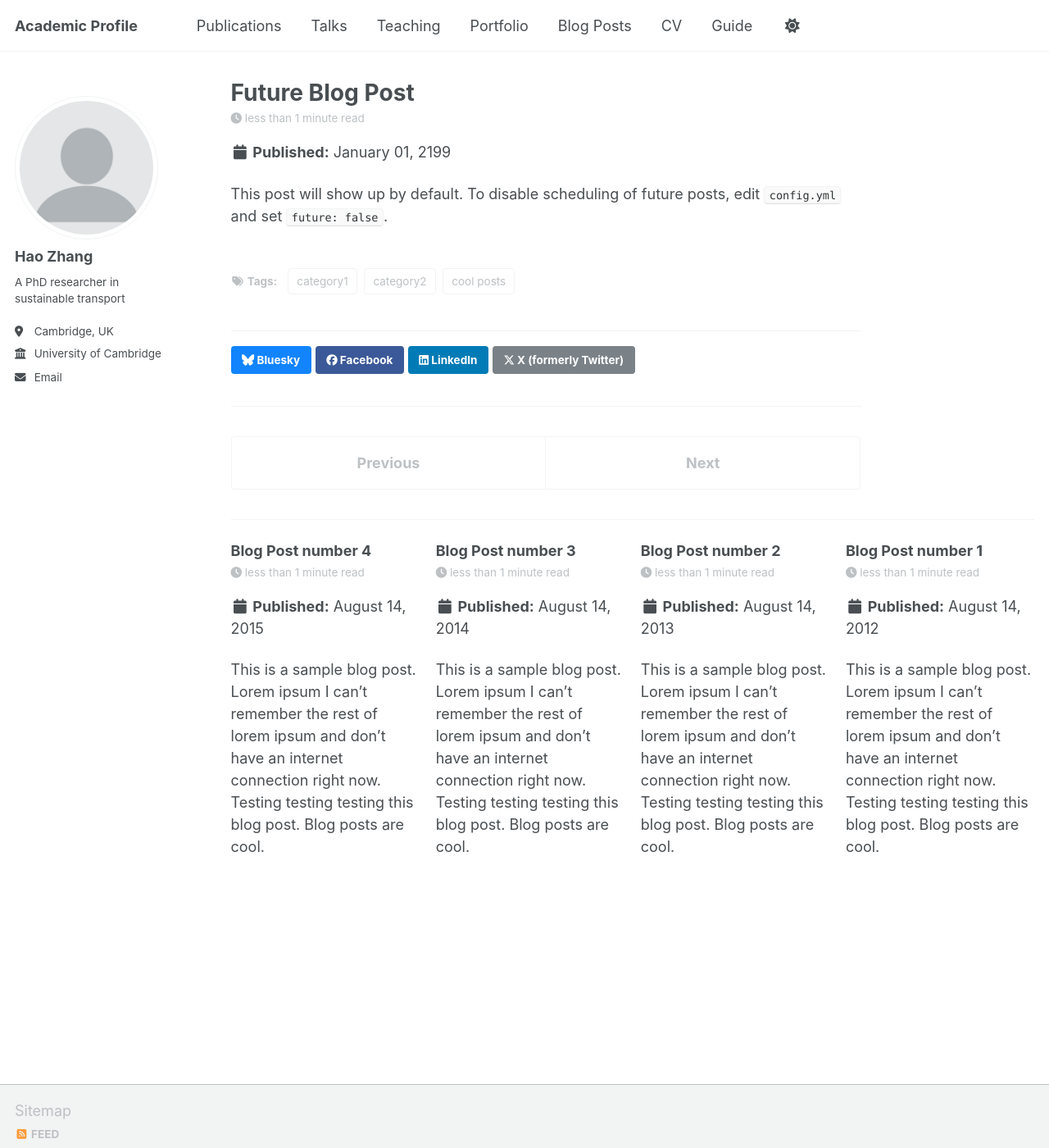
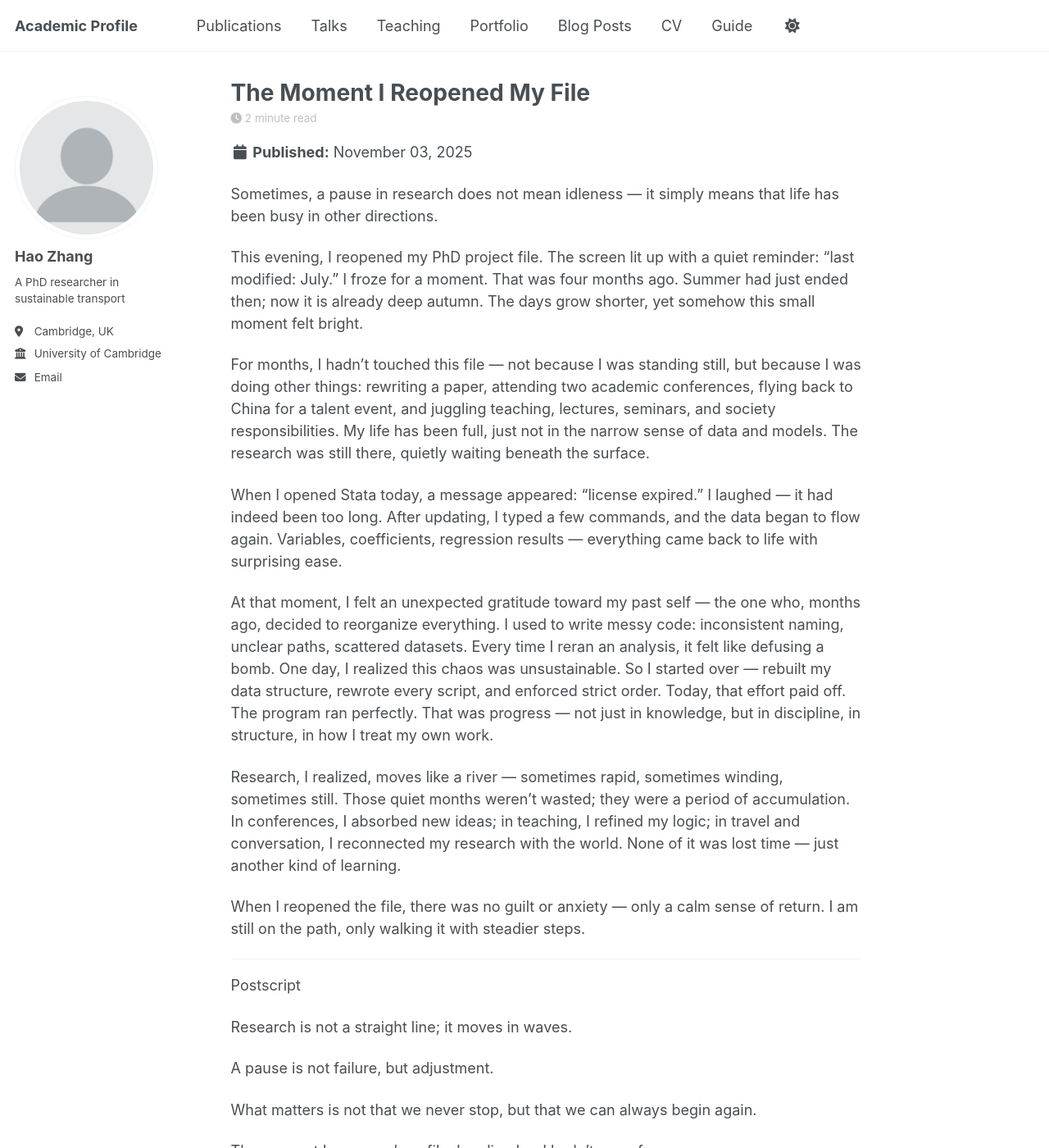
Before and after one commit to haozhang-work/academic, a Jekyll site: the page built from _posts/2199-01-01-future-post.md, in a window 1280 px wide and 1400 px high. Shown: the whole window at 82% size. Built offline with Jekyll 4.4.1, drawn with Linux system fonts in a browser that asks for light colours; a script that is not in the unit is left out; some of the changed text lies outside the part shown.

Commit message:
Update 2025-11-03-blog-post-1.md

```diff
--- a/_posts/2199-01-01-future-post.md
+++ b/_posts/2199-01-01-future-post.md
@@ -1,11 +1,41 @@
 ---
-title: 'Future Blog Post'
-date: 2199-01-01
-permalink: /posts/2012/08/blog-post-4/
+title: 'The Moment I Reopened My File'
+date: 2025-11-03
+permalink: /posts/2025/01/blog-post-1/
 tags:
-  - cool posts
-  - category1
-  - category2
+  - Reflections
+  - Research
 ---
 
-This post will show up by default. To disable scheduling of future posts, edit `config.yml` and set `future: false`.
+Sometimes, a pause in research does not mean idleness — it simply means that life has been busy in other directions.
+
+This evening, I reopened my PhD project file. The screen lit up with a quiet reminder: “last modified: July.”
+I froze for a moment. That was four months ago. Summer had just ended then; now it is already deep autumn. The days grow shorter, yet somehow this small moment felt bright.
+
+For months, I hadn’t touched this file — not because I was standing still, but because I was doing other things: rewriting a paper, attending two academic conferences, flying back to China for a talent event, and juggling teaching, lectures, seminars, and society responsibilities.
+My life has been full, just not in the narrow sense of data and models. The research was still there, quietly waiting beneath the surface.
+
+When I opened Stata today, a message appeared: “license expired.”
+I laughed — it had indeed been too long. After updating, I typed a few commands, and the data began to flow again. Variables, coefficients, regression results — everything came back to life with surprising ease.
+
+At that moment, I felt an unexpected gratitude toward my past self — the one who, months ago, decided to reorganize everything.
+I used to write messy code: inconsistent naming, unclear paths, scattered datasets. Every time I reran an analysis, it felt like defusing a bomb. One day, I realized this chaos was unsustainable. So I started over — rebuilt my data structure, rewrote every script, and enforced strict order.
+Today, that effort paid off. The program ran perfectly. That was progress — not just in knowledge, but in discipline, in structure, in how I treat my own work.
+
+Research, I realized, moves like a river — sometimes rapid, sometimes winding, sometimes still. Those quiet months weren’t wasted; they were a period of accumulation. In conferences, I absorbed new ideas; in teaching, I refined my logic; in travel and conversation, I reconnected my research with the world.
+None of it was lost time — just another kind of learning.
+
+When I reopened the file, there was no guilt or anxiety — only a calm sense of return. I am still on the path, only walking it with steadier steps.
+
+---
+Postscript
+
+Research is not a straight line; it moves in waves.
+
+A pause is not failure, but adjustment.
+
+What matters is not that we never stop, but that we can always begin again.
+
+The moment I reopened my file, I realized — I hadn’t gone far.
+
+I was simply going deeper.
```
